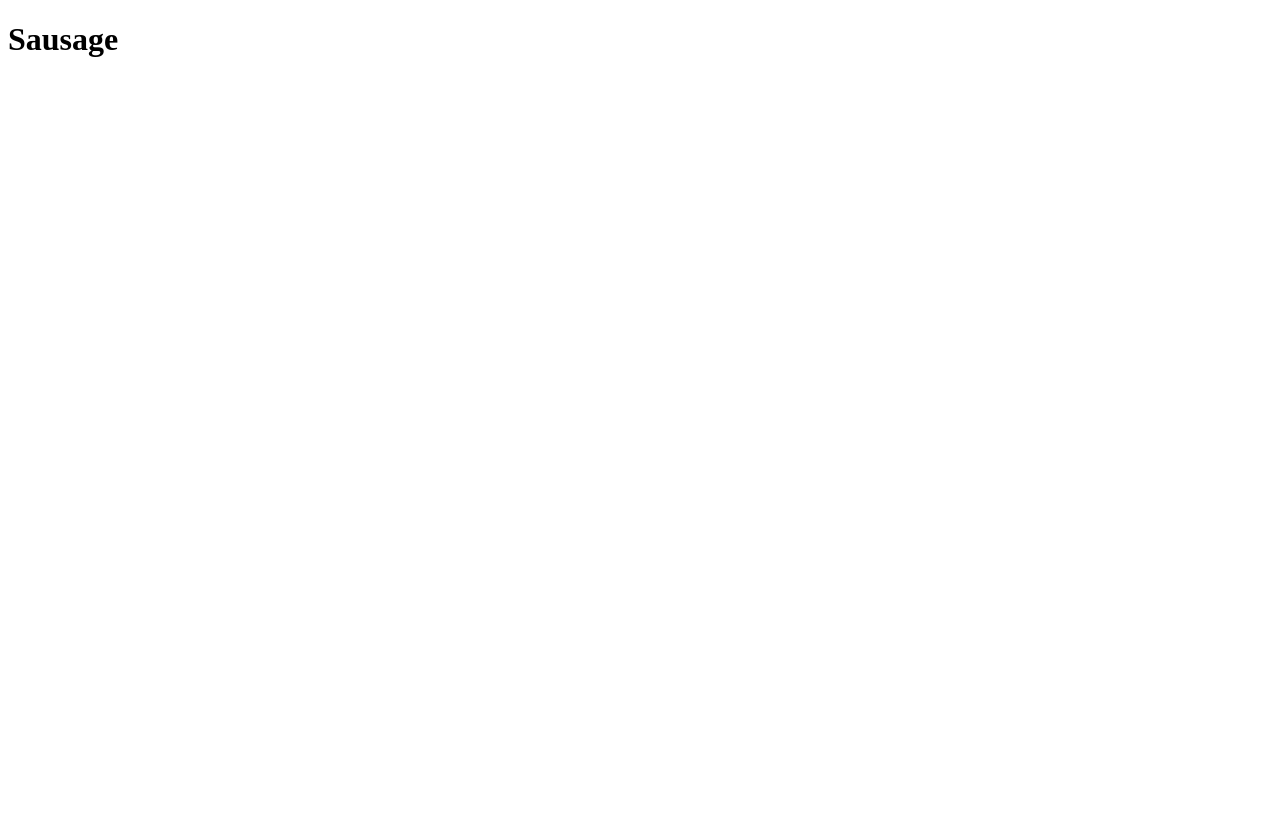
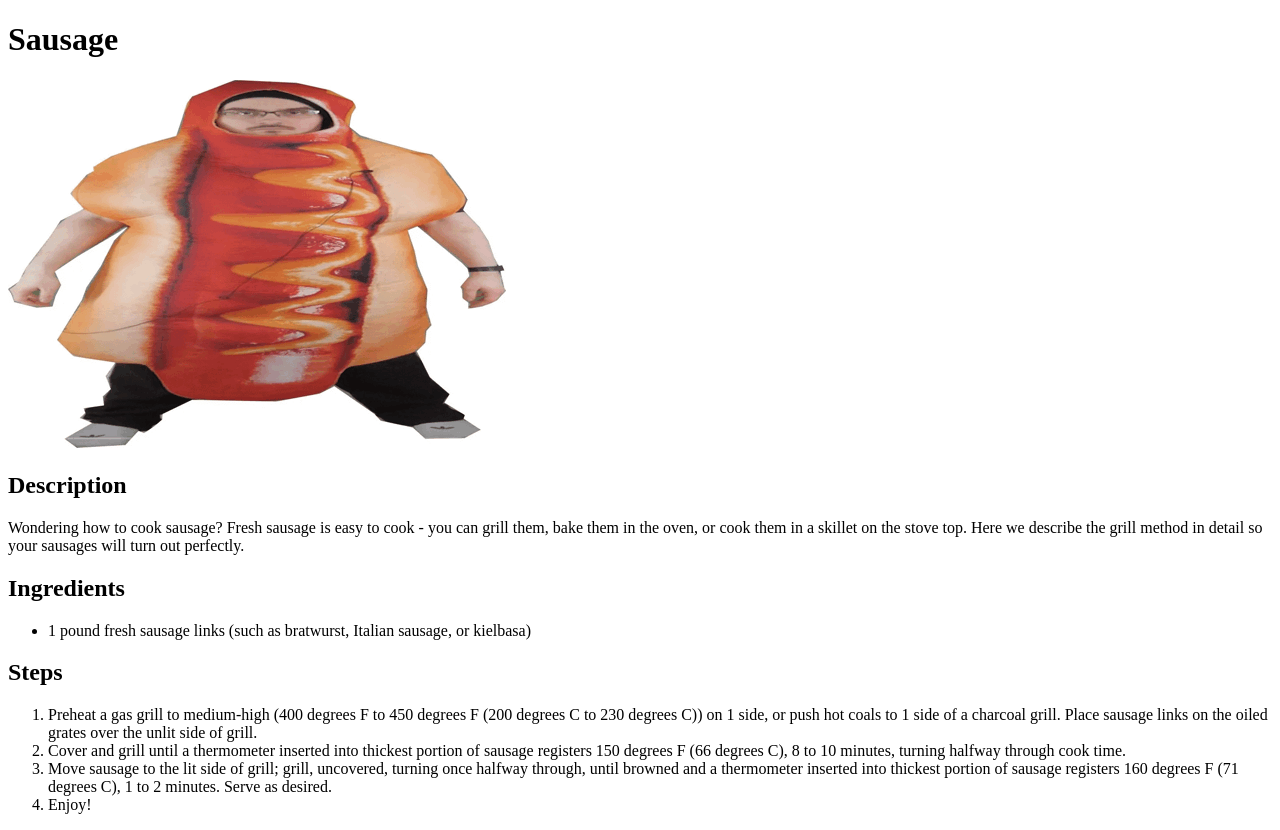
Before and after one commit to chewbaqa/odin-recipes, a plain HTML site: page recipes/sosig.html in a window 1280 px wide. Before the commit the page ends 800 px from the top, so only its background shows below. Drawn offline with Linux system fonts and the light colour scheme.

Commit message:
feat(recipes): Finish sausage recipe
Iteration 3: recipe page content

```diff
--- a/recipes/sosig.html
+++ b/recipes/sosig.html
@@ -6,5 +6,41 @@
     </head>
     <body>
         <h1>Sausage</h1>
+        <img src="../images/radal.png" alt="Radal in a sausage costume" />
+        <h2>Description</h2>
+        <p>
+            Wondering how to cook sausage? Fresh sausage is easy to cook - you
+            can grill them, bake them in the oven, or cook them in a skillet on
+            the stove top. Here we describe the grill method in detail so your
+            sausages will turn out perfectly.
+        </p>
+        <h2>Ingredients</h2>
+        <ul>
+            <li>
+                1 pound fresh sausage links (such as bratwurst, Italian sausage,
+                or kielbasa)
+            </li>
+        </ul>
+        <h2>Steps</h2>
+        <ol>
+            <li>
+                Preheat a gas grill to medium-high (400 degrees F to 450 degrees
+                F (200 degrees C to 230 degrees C)) on 1 side, or push hot coals
+                to 1 side of a charcoal grill. Place sausage links on the oiled
+                grates over the unlit side of grill.
+            </li>
+            <li>
+                Cover and grill until a thermometer inserted into thickest
+                portion of sausage registers 150 degrees F (66 degrees C), 8 to
+                10 minutes, turning halfway through cook time.
+            </li>
+            <li>
+                Move sausage to the lit side of grill; grill, uncovered, turning
+                once halfway through, until browned and a thermometer inserted
+                into thickest portion of sausage registers 160 degrees F (71
+                degrees C), 1 to 2 minutes. Serve as desired.
+            </li>
+            <li>Enjoy!</li>
+        </ol>
     </body>
 </html>
```
Also changed, not shown: index.html (+1 -1 lines), images/radal.png (added).
